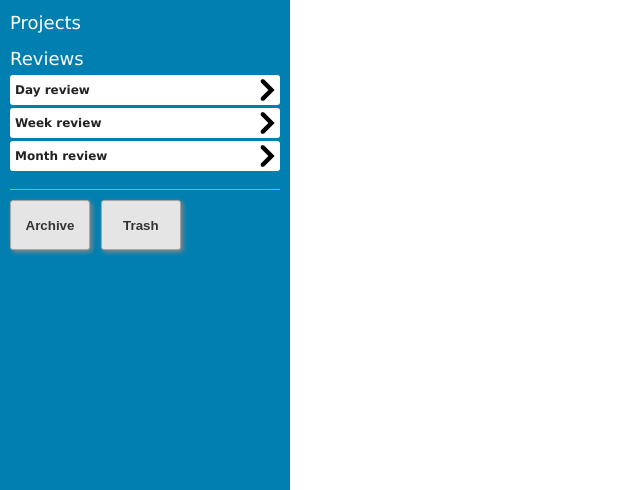
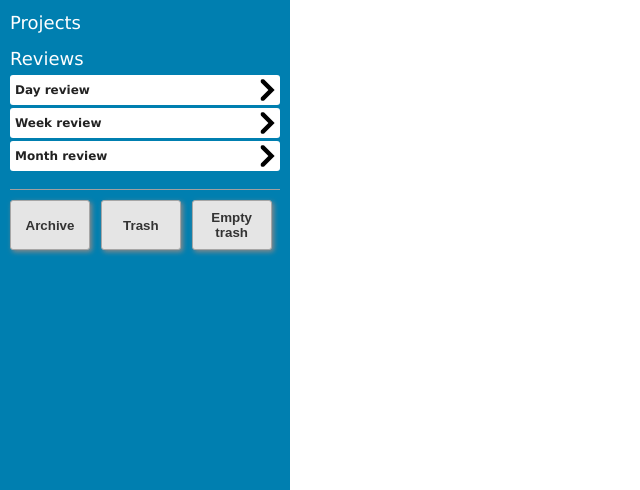
Before and after one commit to saterond/GitHubGTDTool, a PHP site: page / in a window 1280 px wide. Shown: the part 169-659 px from the top of the page, without its empty margins (0-640 px from the left). Run offline with PHP 8.4, Linux system fonts and the light colour scheme.

Commit message:
Empty trash button + handler

```diff
--- a/src/Resources/css/screen.css
+++ b/src/Resources/css/screen.css
@@ -198,6 +198,7 @@ button.button-big {
 	background: #e5e5e5;
 	color: #333; font-weight: bold;
 	width: 80px; height: 50px;
+	vertical-align: middle;
 	border: 1px #a6a6a6 solid;
 	margin-right: 7px;
 	-moz-box-shadow: 2px 2px 5px #888; -webkit-box-shadow: 2px 2px 5px#888;	box-shadow: 2px 2px 5px #888;
--- a/src/Resources/index.html
+++ b/src/Resources/index.html
@@ -41,6 +41,7 @@
 			<span class="divider"> </span>
 			<button class="button-big selection" data-key="8">Archive</button>
 			<button class="button-big selection" data-key="9">Trash</button>
+			<button class="button-big" id="trash-empty">Empty trash</button>
 		</div>
 
 		<div id="content">
--- a/src/Resources/js/handlers.js
+++ b/src/Resources/js/handlers.js
@@ -230,3 +230,8 @@ function handleMoveToTrash(event, element) {
 		viewer.loadSelection(params);
 	}
 }
+
+function handleEmptyTrash(event, element) {
+	var model = Titanium.API.get("model");
+	model.emptyTrash();
+}
--- a/src/Resources/js/main.js
+++ b/src/Resources/js/main.js
@@ -100,6 +100,9 @@ document.observe("dom:loaded", function() {
 	var handlerEditIssue = document.on('click', 'button[id="trashIssue"]', handleMoveToTrash.bind(this));
 	handlerEditIssue.stop();handlerEditIssue.start();
 
+	var handlerEmptyTrash = document.on('click', 'button[id="trash-empty"]', handleEmptyTrash.bind(this));
+	handlerEmptyTrash.stop();handlerEmptyTrash.start();
+
 	var handlerEditProject = document.on('click', 'button[id="editProjectButton"]', handleShowEditProjectDialog.bind(this));
 	handlerEditProject.stop();handlerEditProject.start();
 
--- a/src/Resources/js/model.js
+++ b/src/Resources/js/model.js
@@ -505,5 +505,10 @@ var GTDModel = Class.create({
 			);
 			db.execute("DELETE FROM Issue WHERE issue_id = ?", issue_id);
 		}
+	},
+	emptyTrash: function() {
+		var app = Titanium.API.get("app");
+		var db = app.getDb();
+		db.execute("DELETE FROM Trash");
 	}
 });
```
